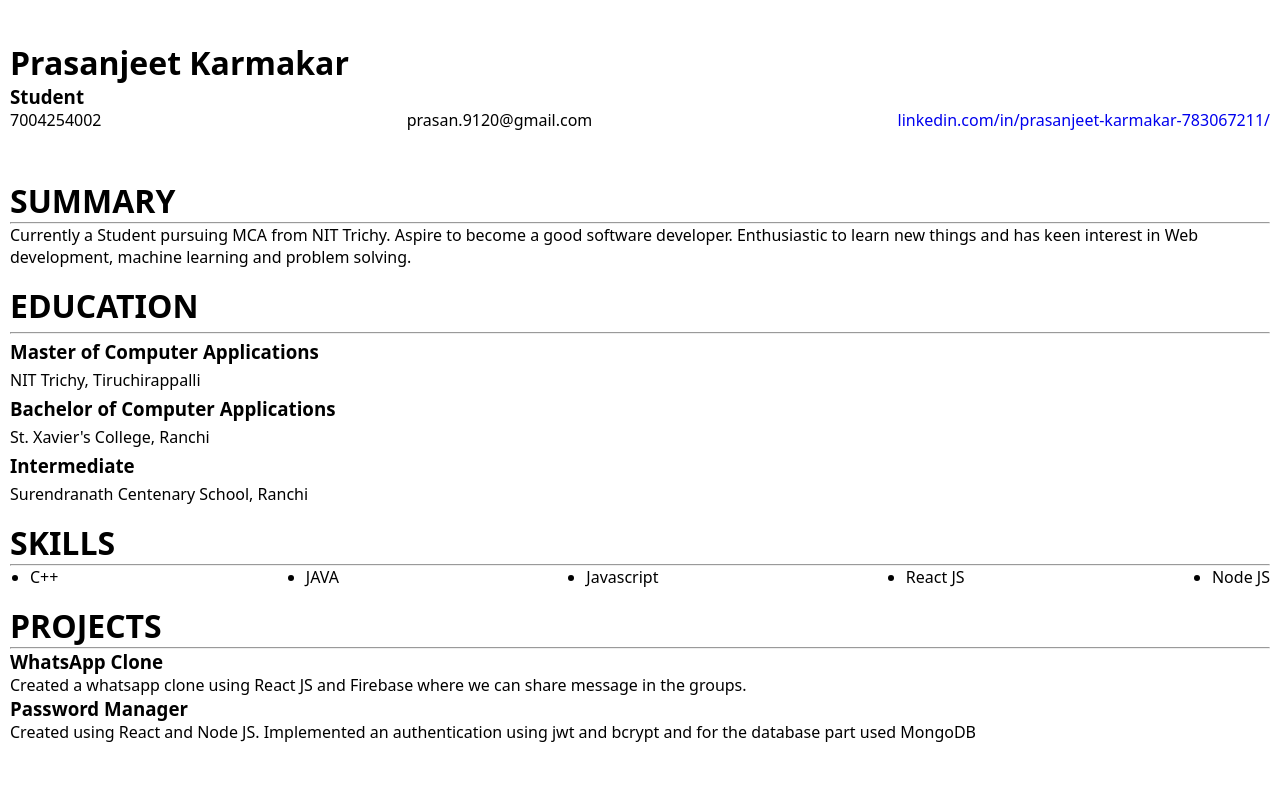
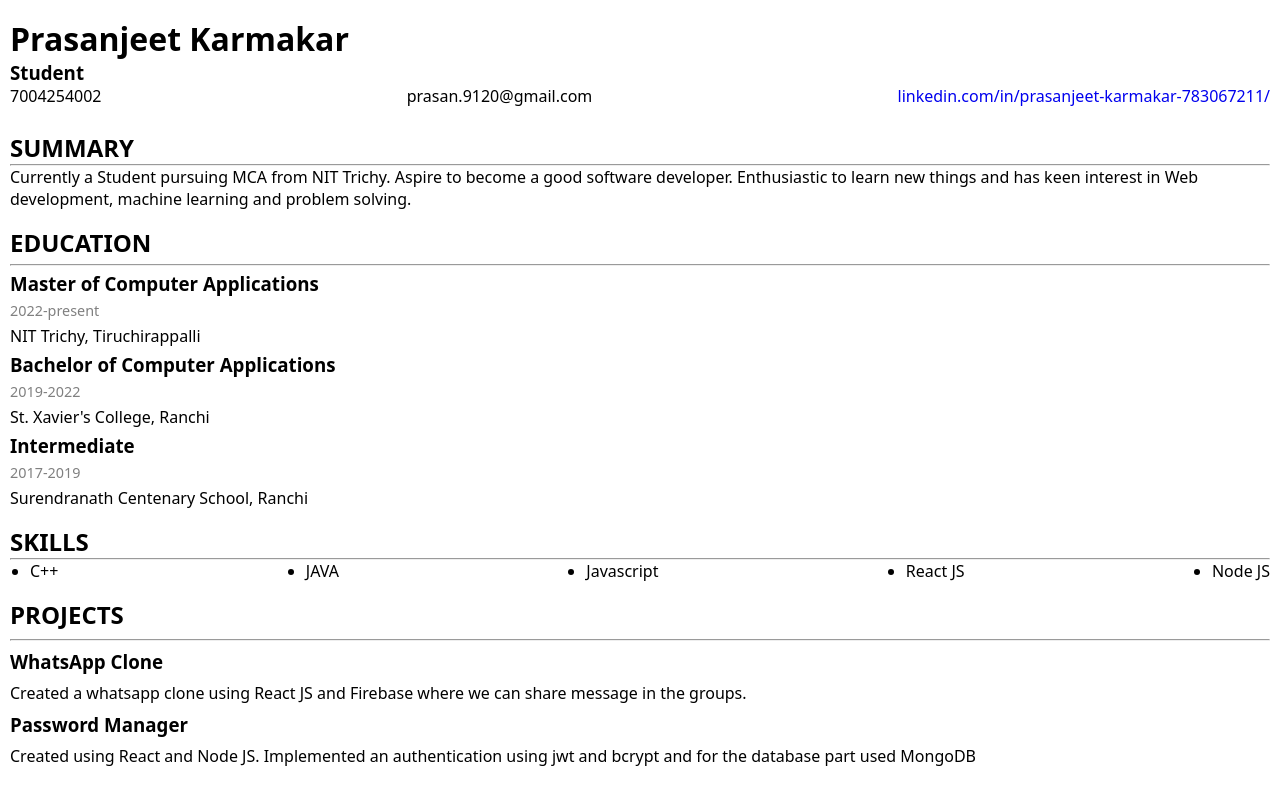
Before and after one commit to Prasanjeet-Karmakar/CV-Assignment, a plain HTML site: page index.html in a window 1280 px wide. Drawn offline with Linux system fonts and the light colour scheme.

Commit message:
basic css added

```diff
--- a/index.html
+++ b/index.html
@@ -22,7 +22,7 @@
     </header>
     <main>
       <div>
-        <h1>SUMMARY</h1>
+        <h2>SUMMARY</h2>
         <hr />
         <p>
           Currently a Student pursuing MCA from NIT Trichy. Aspire to become a
@@ -31,17 +31,20 @@
         </p>
       </div>
       <div class="education">
-        <h1>EDUCATION</h1>
+        <h2>EDUCATION</h2>
         <hr />
         <h3>Master of Computer Applications</h3>
+        <p class="years">2022-present</p>
         <p>NIT Trichy, Tiruchirappalli</p>
         <h3>Bachelor of Computer Applications</h3>
+        <p class="years">2019-2022</p>
         <p>St. Xavier's College, Ranchi</p>
         <h3>Intermediate</h3>
+        <p class="years">2017-2019</p>
         <p>Surendranath Centenary School, Ranchi</p>
       </div>
       <div class="skills">
-        <h1>SKILLS</h1>
+        <h2>SKILLS</h2>
         <hr />
         <ul>
           <li>C++</li>
@@ -51,8 +54,8 @@
           <li>Node JS</li>
         </ul>
       </div>
-      <div>
-        <h1>PROJECTS</h1>
+      <div class="projects">
+        <h2>PROJECTS</h2>
         <hr />
         <h3>WhatsApp Clone</h3>
         <p>
--- a/styles.css
+++ b/styles.css
@@ -47,3 +47,12 @@ main > div {
 .education > * {
   margin-bottom: 5px;
 }
+
+.years {
+  color: gray;
+  font-size: 0.9rem;
+}
+
+.projects > * {
+  margin-bottom: 0.5rem;
+}
```
